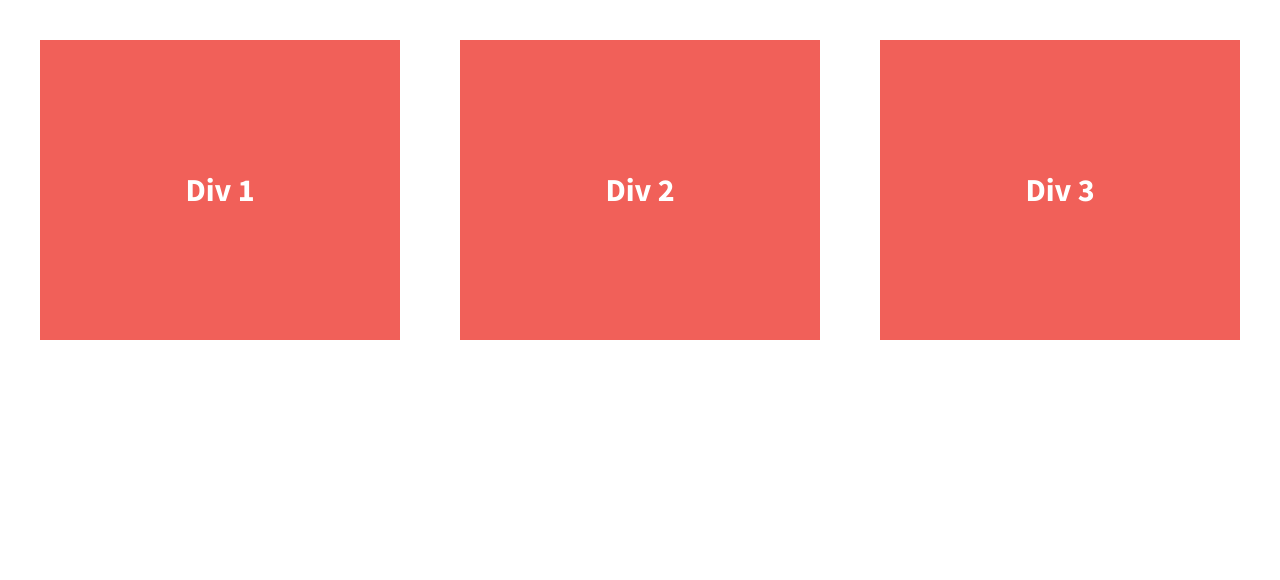
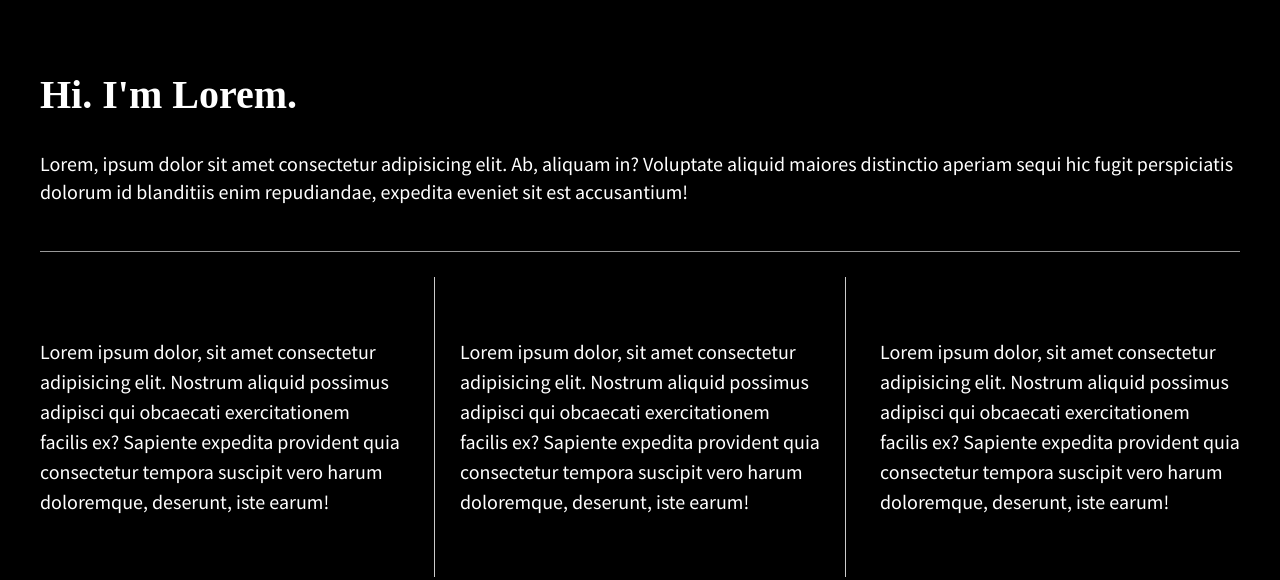
Before and after one commit to nolazelaya/coding-responsive-websites, a plain HTML site: page 07.01-206-divs-flexbox-custom/index.html in a window 1280 px wide. Drawn offline with nearby package versions, Linux system fonts and the light colour scheme.

Commit message:
Added header, added style to header and DIVs

```diff
--- a/07.01-206-divs-flexbox-custom/css/main.css
+++ b/07.01-206-divs-flexbox-custom/css/main.css
@@ -10,8 +10,9 @@
    Base styles: opinionated defaults
    ========================================================================== */
 
-html {
-    color: #222;
+html, body {
+    color: #fff;
+    background-color: #000;
     font-size: 1em;
     line-height: 1.4;
 }
@@ -101,6 +102,11 @@ html {
   height: 100%;
 }
 
+header {
+    padding-bottom: 25px;
+    border-bottom: 1px solid #999;
+}
+
 body {
   font-family: 'Source Sans Pro', sans-serif;
   padding: 2em;
@@ -108,11 +114,23 @@ body {
   height: 100%;
 }
 
+h1 {
+    font-family: serif;
+}
+
 .wrapper {
   /*add display:flex and set justify-content to space-between*/
+  overflow: auto;
   display: flex;
+  padding-top: 25px;
   justify-content: space-between;
   font-weight: 700;
+  background-color: #000;
+}
+#center-article {
+    border-left: 1px solid #ccc;
+    border-right: 1px solid #ccc;
+    padding: 0px 25px 0px 25px;
 }
 
 .div-1, .div-2, .div-3 {
@@ -121,8 +139,9 @@ body {
   width: 30%;
   color: #fff;
   line-height: 1.5em;
-  font-size: 1.6em;
-  background-color: #f16059;
+  font-size: 1em;
+  font-weight: 400;
+  background-color: #000;
   height: 300px;
   justify-content: center;
   align-items: center;
--- a/07.01-206-divs-flexbox-custom/index.html
+++ b/07.01-206-divs-flexbox-custom/index.html
@@ -20,16 +20,20 @@
         <!--[if lt IE 8]>
             <p class="browserupgrade">You are using an <strong>outdated</strong> browser. Please <a href="http://browsehappy.com/">upgrade your browser</a> to improve your experience.</p>
         <![endif]-->
+        <header>
+            <h1>Hi. I'm Lorem.</h1>
+            <p>Lorem, ipsum dolor sit amet consectetur adipisicing elit. Ab, aliquam in? Voluptate aliquid maiores distinctio aperiam sequi hic fugit perspiciatis dolorum id blanditiis enim repudiandae, expedita eveniet sit est accusantium!</p>
+        </header>
+        <section class="wrapper">
 
-        <section class="wrapper">
             <div class="div-1">
-                Div 1
+                Lorem ipsum dolor, sit amet consectetur adipisicing elit. Nostrum aliquid possimus adipisci qui obcaecati exercitationem facilis ex? Sapiente expedita provident quia consectetur tempora suscipit vero harum doloremque, deserunt, iste earum!
             </div>
-            <div class="div-2">
-                Div 2
+            <div id="center-article" class="div-2">
+                Lorem ipsum dolor, sit amet consectetur adipisicing elit. Nostrum aliquid possimus adipisci qui obcaecati exercitationem facilis ex? Sapiente expedita provident quia consectetur tempora suscipit vero harum doloremque, deserunt, iste earum!
             </div>
             <div class="div-3">
-                Div 3
+                Lorem ipsum dolor, sit amet consectetur adipisicing elit. Nostrum aliquid possimus adipisci qui obcaecati exercitationem facilis ex? Sapiente expedita provident quia consectetur tempora suscipit vero harum doloremque, deserunt, iste earum!
             </div>
         </section>
 
```
